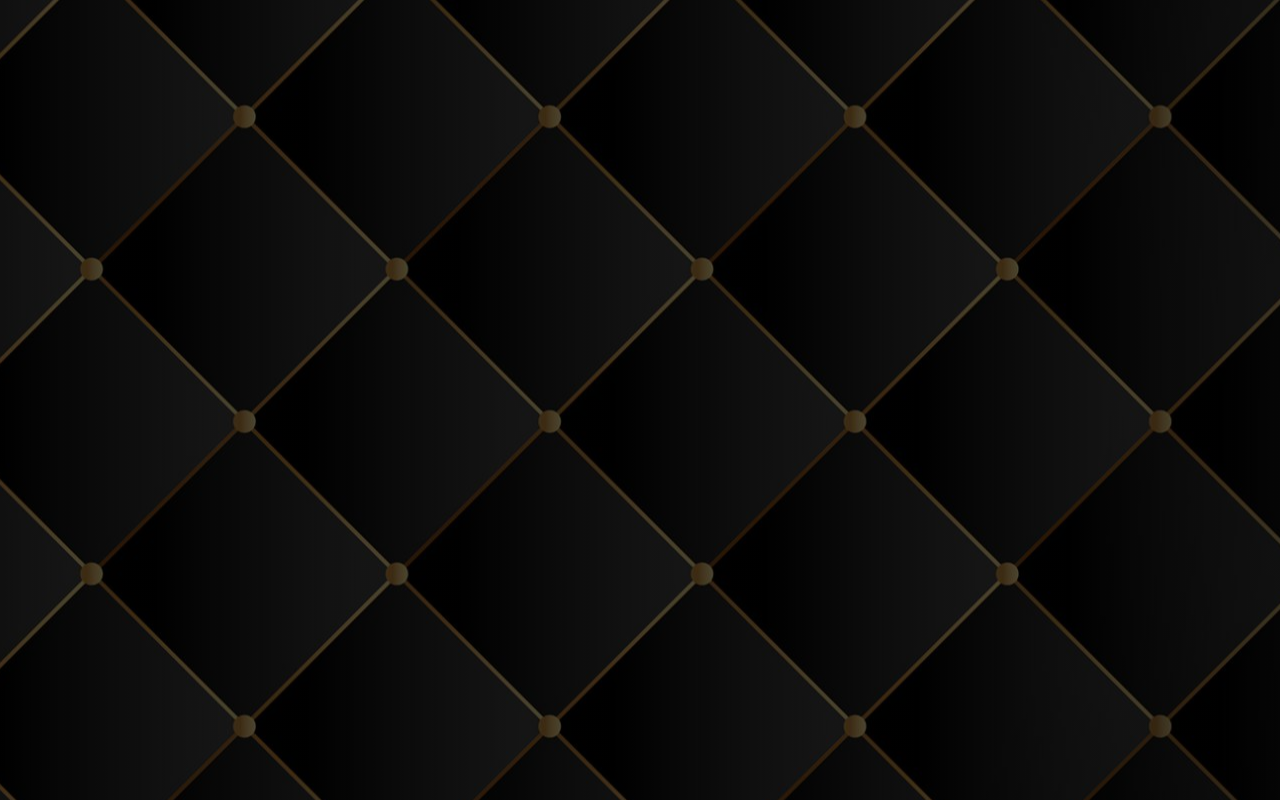
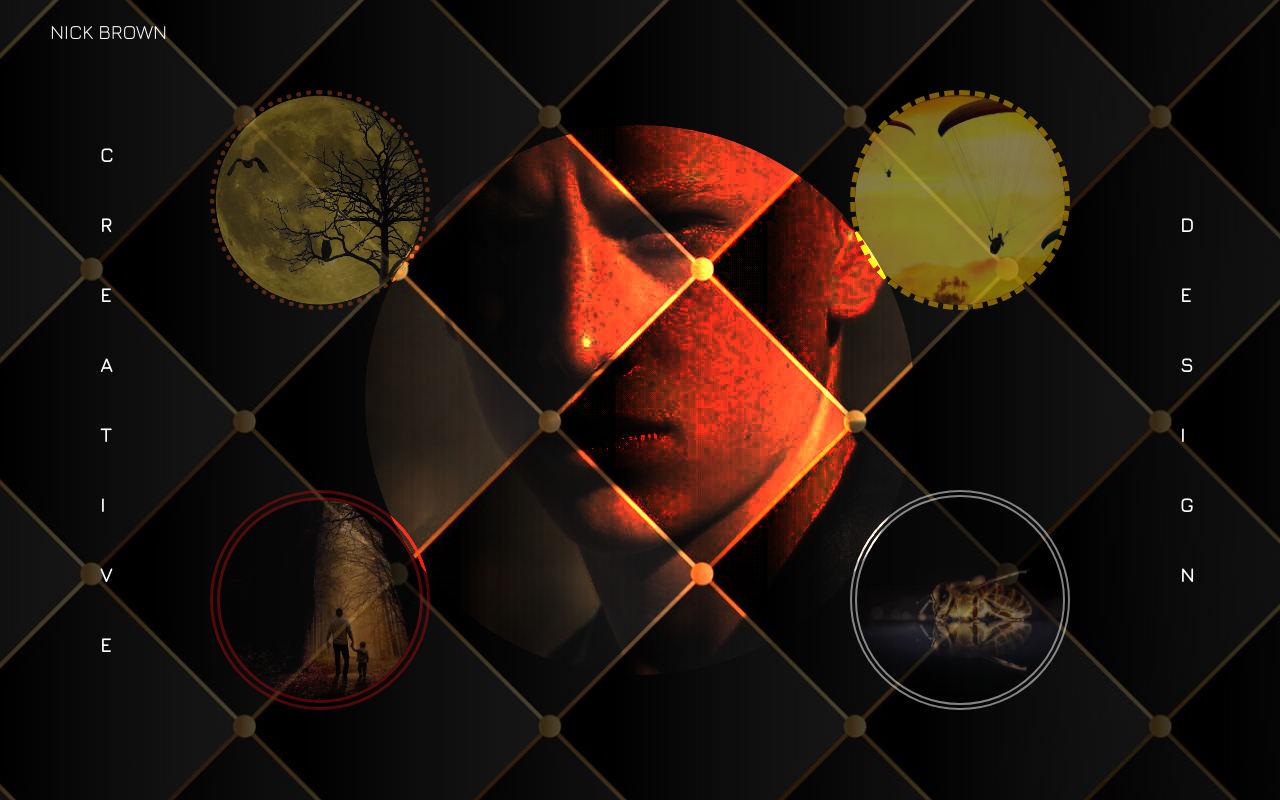
Before and after one commit to noviembre/Portfolio-Website-using-HTML-CSS-JS-with-Hosting, a plain HTML site: page index.html in a window 1280 px wide. Shown: the top 800 px of the page. Drawn offline with nearby package versions, Linux system fonts and the light colour scheme.

Commit message:
3 video completed
many features

```diff
--- a/index.html
+++ b/index.html
@@ -24,7 +24,7 @@
 
 
 <!-- Section 1 -->
-<section class="section-1" id="section-1">
+<section class="section-1 center" id="section-1">
     <!-- Logo -->
     <a href="#" class="logo">Nick Brown</a>
     <!-- End of Logo -->
--- a/style.css
+++ b/style.css
@@ -16,6 +16,13 @@
 html {
     font-size: 62.5%;
 
+}
+
+
+.center{
+    display: flex;
+    justify-content: center;
+    align-items: center;
 }
 
 /* End of Common Styles */
@@ -112,3 +119,130 @@ html {
 }
 
 /* End of Page BG */
+
+
+/* Section 1 */
+.section-1 {
+    position: relative;
+    width: 100%;
+    height: 100vh;
+}
+
+/* Logo */
+.logo {
+    position: absolute;
+    top: 2rem;
+    left: 5rem;
+    font-size: 2rem;
+    text-transform: uppercase;
+    color: #fff;
+}
+/* End of  Logo */
+
+
+
+/* Animated Circles */
+.circles {
+    position: absolute;
+    top: 0;
+    left: 0;
+    width: 100%;
+    height: 100%;
+    display: grid;
+    grid-template-columns: repeat(2, 1fr);
+    grid-template-rows: repeat(2, 1fr);
+}
+
+.circle {
+    width: 22rem;
+    height: 22rem;
+    border-radius: 50%;
+    background-color: red;
+    align-self: center;
+    justify-self: center;
+    opacity: 0.5;
+    /*position: relative;*/
+    /*top: 0;*/
+    /*left: 0;*/
+    /*transition: left 2s, top 2s;*/
+}
+
+.circle-1 {
+    background: url(images/landing/circle-1-img.jpg) center no-repeat;
+    background-size: cover;
+    background-clip: content-box;
+    border: 0.5rem dotted #a14b1a;
+    /*margin-left: -10rem;*/
+}
+
+.circle-2 {
+    background: url(images/landing/circle-2-img.jpg) center no-repeat;
+    background-size: cover;
+    background-clip: content-box;
+    border: 0.5rem dashed #ffbd07;
+    /*margin-right: -10rem;*/
+}
+
+.circle-3 {
+    background: url(images/landing/circle-3-img.jpg) center no-repeat;
+    background-size: cover;
+    background-clip: content-box;
+    border: 1rem double #9b0e0e;
+    /*margin-left: -10rem;*/
+}
+
+.circle-4 {
+    background: url(images/landing/circle-4-img.jpg) center no-repeat;
+    background-size: cover;
+    background-clip: content-box;
+    border: 0.7rem double #fff;
+    /*margin-right: -10rem;*/
+}
+
+.main-circle {
+    width: 55rem;
+    height: 55rem;
+    position: absolute;
+    overflow: hidden;
+    border-radius: 50%;
+    /*transition: width 0.2s, height 0.2s;*/
+}
+
+.main-circle:hover {
+    /*width: 75rem;*/
+    /*height: 75rem;*/
+}
+
+.main-circle img {
+    mix-blend-mode: color-dodge;
+    /*position: relative;*/
+    /*top: 0;*/
+    /*left: 0;*/
+    /*transition: left 2s, top 2s;*/
+}
+/* End of Animated Circles */
+
+
+/* Featured Text */
+.featured-text {
+    font-size: 2rem;
+    color: #fff;
+    text-transform: uppercase;
+    width: 0;
+    word-wrap: break-word;
+    line-height: 3.5;
+    position: sticky;
+    top: 0;
+}
+
+.featured-text-1 {
+    margin: 0 auto 0 10rem;
+}
+
+.featured-text-2 {
+    margin: 0 10rem 0 auto;
+}
+/* End of Featured Text */
+
+
+/* end of Section 1 */
```
